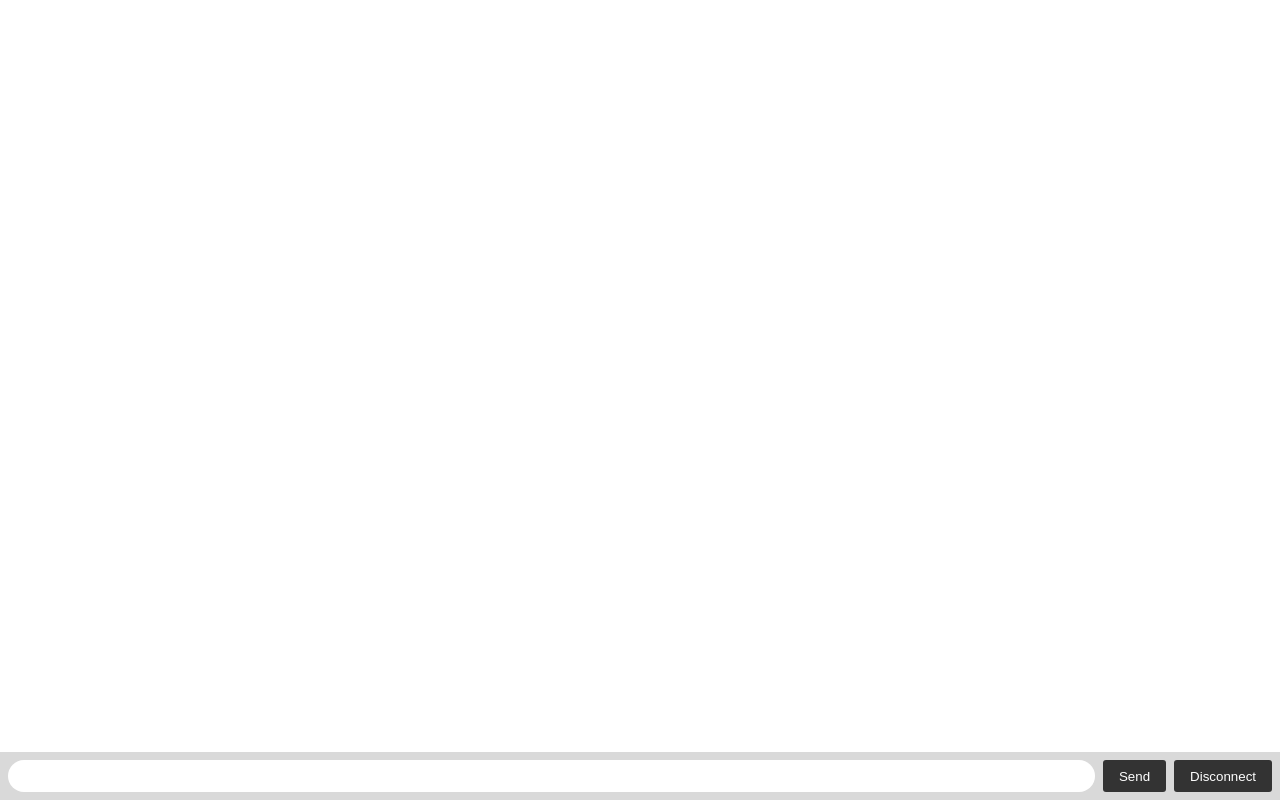
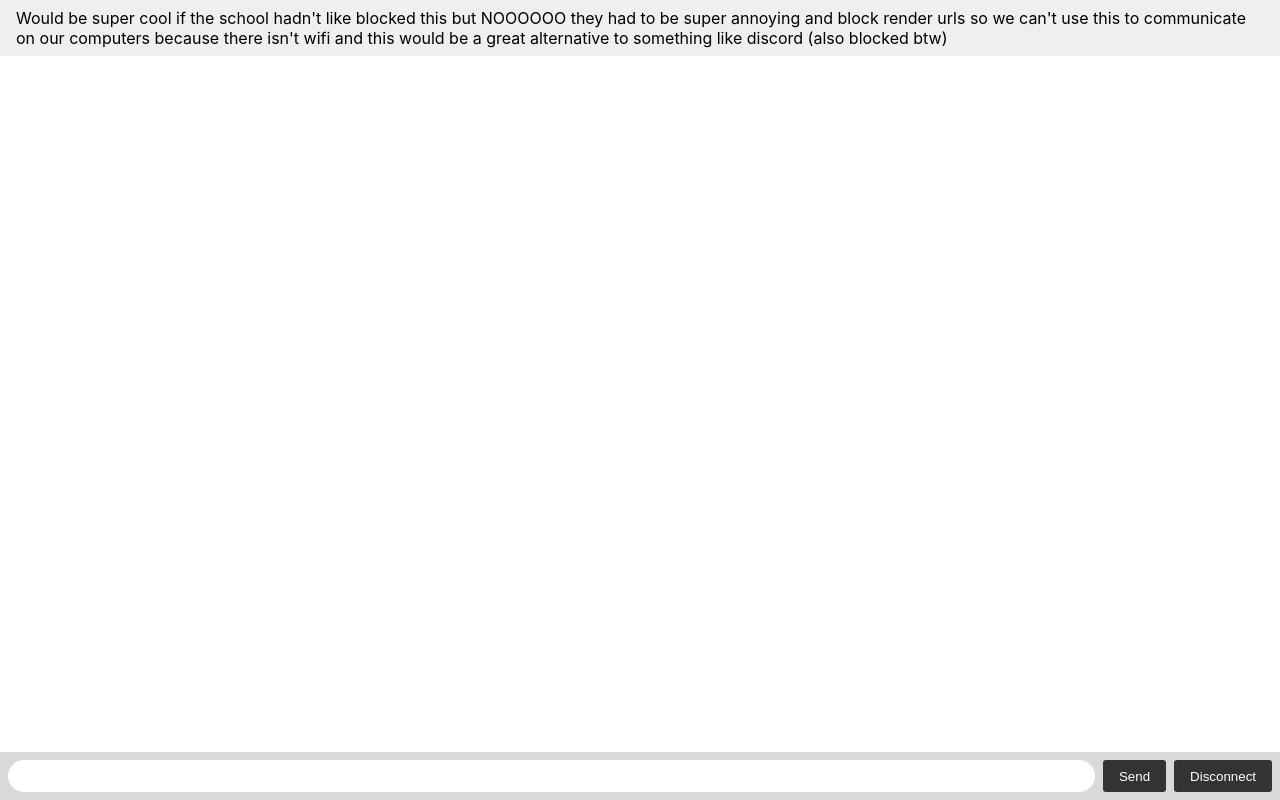
Before and after one commit to SethT6720/chat, a website: page public/index.html in a window 1280 px wide. Drawn offline with nearby package versions, Linux system fonts and the light colour scheme; no server answers.

Commit message:
Add a first message

```diff
--- a/public/index.html
+++ b/public/index.html
@@ -3,13 +3,13 @@
 <head>
     <meta charset="UTF-8">
     <meta name="viewport" content="width=device-width, initial-scale=1.0">
-    <title>Document</title>
+    <title>Cool Chat</title>
     <link rel="stylesheet" href="style.css">
     <script src="/socket.io/socket.io.js"></script>
 </head>
 <body>
     <ul id="messages">
-
+        <li>Would be super cool if the school hadn't like blocked this but NOOOOOO they had to be super annoying and block render urls so we can't use this to communicate on our computers because there isn't wifi and this would be a great alternative to something like discord (also blocked btw)</li>
     </ul>
 
     <form id="form">
```
